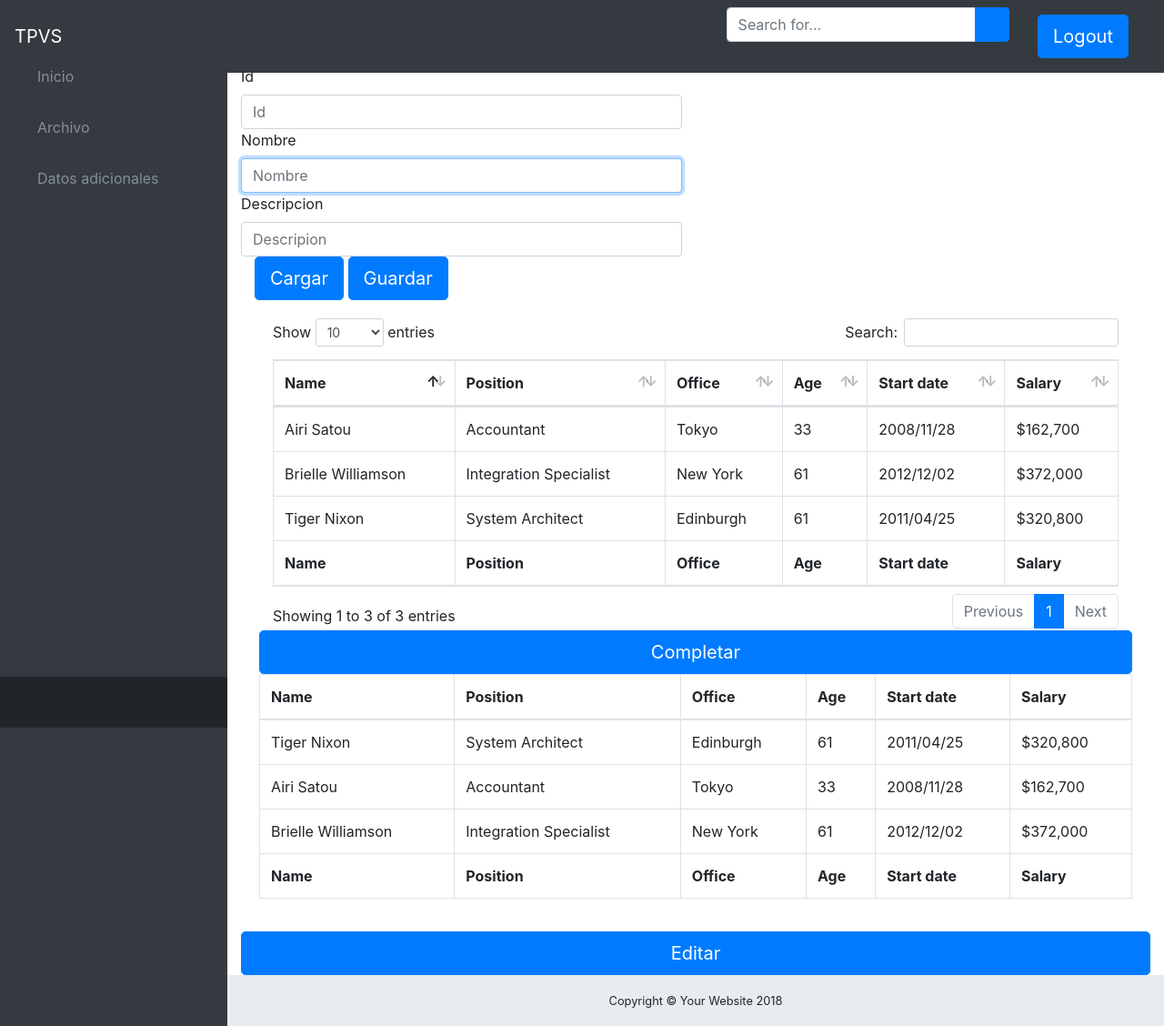
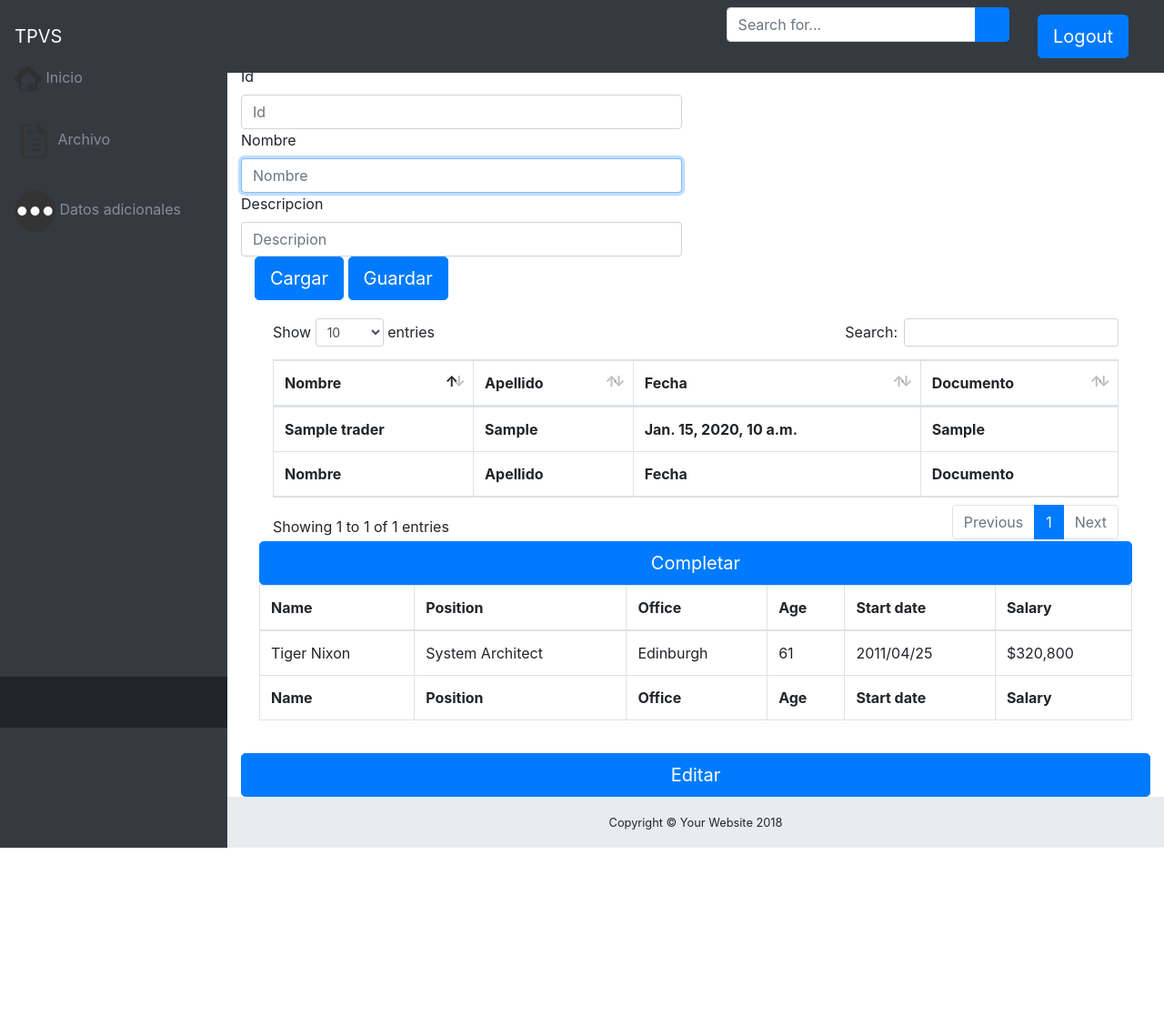
Before and after one commit to MLM26/PruebasTPVS, a Django app: template templates/traders.html in a window 1280 px wide. Shown: the whole page at 91% size. After the commit the page ends 932 px from the top, so only its background shows below. Run offline with Django 3.2, Linux system fonts and the light colour scheme; the template is opened without the code that fills it: values that come from a table or form of the project are taken from there, others are empty; tables that the repository leaves empty hold one stand-in row (values such as "Sample post"); lists and menus that the app fills with data are empty; some libraries are stand-ins or nearby versions; some web fonts are replaced.

Commit message:
Imagenes de iconos

```diff
--- a/polls/forms.py
+++ b/polls/forms.py
@@ -3,16 +3,14 @@ from django.views import generic
 from django.views.generic.edit import CreateView,UpdateView, DeleteView
 from .models import Archivo
 
-class Trader(forms.ModelForm):
-    nombre: forms.CharField(widget=forms.TextInput(),required=True)
-    descripcion: forms.CharField(widget=forms.TextInput(),required=True)
 
 class CargarArchivo(forms.ModelForm):
     class Meta:
         model = Archivo
         fields = [
             "nombre",
-            "file",
+            "descripcion",
+            "ruta",
         ]
 """
     nombre: forms.CharField(widget=forms.TextInput(),required=True)
--- a/polls/models.py
+++ b/polls/models.py
@@ -1,15 +1,60 @@
 from django.db import models
 from django.utils import timezone
 
-"""
-class Trader(models.Model):
-    nombre = models.CharField(max_length = 50)
-    descripcion = models.TextField()
-    created_date = models.DateTimeField(default=timezone.now)
+class Sistema(models.Model):
+    nombre = models.CharField(max_length=200)
+    descripcion =  models.TextField()
+    author = models.ForeignKey('auth.User', on_delete=models.CASCADE)
+    fecha = models.DateTimeField( blank=True, null=True)
+    identificador = models.CharField(max_length=100)
+
+    def publish(self):
+        self.fecha = timezone.now()
+        self.save()
 
     def __str__(self):
         return self.nombre
-"""
+
+class Trader(models.Model):
+    nombre = models.CharField(max_length=200)
+    apellido = models.CharField(max_length=200)
+    fecha = models.DateTimeField( blank=True, null=True)
+    documento = models.CharField(max_length=100)
+    identificador = models.CharField(max_length=100)
+
+    def publish(self):
+        self.fecha = timezone.now()
+        self.save()
+
+    def __str__(self):
+        return self.identificador
+
+class Portafolio(models.Model):
+    nombre = models.CharField(max_length=200)
+    descripcion = models.CharField(max_length=200)
+    fecha = models.DateTimeField( blank=True, null=True)
+    identificador = models.CharField(max_length=100)
+
+    def publish(self):
+        self.fecha = timezone.now()
+        self.save()
+
+    def __str__(self):
+        return self.nombre
+
+class Archivo(models.Model):
+    nombre = models.CharField(max_length=200)
+    descripcion = models.CharField(max_length=200)
+    ruta = models.FileField()
+    fecha = models.DateTimeField( blank=True, null=True)
+
+    def update(self):
+        self.fecha = timezone.now()
+        self.save()
+
+    def __str__(self):
+        return self.nombre
+    """
 class Archivo(models.Model):
     nombre = models.CharField(max_length = 50)
     file = models.FileField()
@@ -19,3 +64,4 @@ class Archivo(models.Model):
 
     def get_absolute_url(self):
         return reverse('editar',kwargs={'pk':self.pk})
+"""
--- a/templates/base.html
+++ b/templates/base.html
@@ -32,24 +32,24 @@
       <ul class="navbar-nav navbar-sidenav" id="exampleAccordion">
         <li class="nav-item" data-toggle="tooltip" data-placement="right" title="Inicio">
           <a class="nav-link" href="{%url 'index'%}">
-            <i class="fa fa-fw fa-dashboard"></i>
+            <img src= "{% static 'img/home-icon.png' %}"></img>
             <span class="nav-link-text">Inicio</span>
           </a>
         </li>
         <li class="nav-item" data-toggle="tooltip" data-placement="right" title="Archivo">
           <a class="nav-link" href="{%url 'archivo'%}">
-            <i class="fa fa-fw fa-table"></i>
-            <span class="nav-link-text">Archivo</span>
+          <img src= "{% static 'img/file-icon.png' %}"></img>
+          <span class="nav-link-text">Archivo</span>
           </a>
         </li>
         <li class="nav-item" data-toggle="tooltip" data-placement="right" title="Datos adicionales">
           <a class="nav-link nav-link-collapse collapsed" data-toggle="collapse" href="#collapseComponents" data-parent="#exampleAccordion">
-            <i class="fa fa-fw fa-wrench"></i>
+            <img src= "{% static 'img/add-icon.png' %}"></img>
             <span class="nav-link-text">Datos adicionales</span>
           </a>
           <ul class="sidenav-second-level collapse" id="collapseComponents">
             <li>
-              <a href="{%url 'traders'%}">Trader</a>
+              <a href="{%url 'traders'%}" >Trader</a>
             </li>
             <li>
               <a  href="{%url 'portafolios'%}">Portafolio</a>
--- a/templates/traders.html
+++ b/templates/traders.html
@@ -27,49 +27,29 @@
         <table class="table table-bordered" id="dataTable" width="100%" cellspacing="0">
           <thead>
             <tr>
-              <th>Name</th>
-              <th>Position</th>
-              <th>Office</th>
-              <th>Age</th>
-              <th>Start date</th>
-              <th>Salary</th>
+              <th>Nombre</th>
+              <th>Apellido</th>
+              <th>Fecha</th>
+              <th>Documento</th>
             </tr>
           </thead>
           <tfoot>
             <tr>
-              <th>Name</th>
-              <th>Position</th>
-              <th>Office</th>
-              <th>Age</th>
-              <th>Start date</th>
-              <th>Salary</th>
+              <th>Nombre</th>
+              <th>Apellido</th>
+              <th>Fecha</th>
+              <th>Documento</th>
             </tr>
           </tfoot>
           <tbody>
+            {% for t in traders %}
             <tr>
-              <td>Tiger Nixon</td>
-              <td>System Architect</td>
-              <td>Edinburgh</td>
-              <td>61</td>
-              <td>2011/04/25</td>
-              <td>$320,800</td>
+              <th>{{ t.nombre }} </th>
+              <th>{{ t.apellido }} </th>
+              <th>{{ t.fecha }} </th>
+              <th>{{ t.documento }} </th>
             </tr>
-            <tr>
-              <td>Airi Satou</td>
-              <td>Accountant</td>
-              <td>Tokyo</td>
-              <td>33</td>
-              <td>2008/11/28</td>
-              <td>$162,700</td>
-            </tr>
-            <tr>
-              <td>Brielle Williamson</td>
-              <td>Integration Specialist</td>
-              <td>New York</td>
-              <td>61</td>
-              <td>2012/12/02</td>
-              <td>$372,000</td>
-            </tr>
+            {% endfor %}
           </tbody>
         </table>
       </div>
@@ -107,22 +87,6 @@
               <td>2011/04/25</td>
               <td>$320,800</td>
             </tr>
-            <tr>
-              <td>Airi Satou</td>
-              <td>Accountant</td>
-              <td>Tokyo</td>
-              <td>33</td>
-              <td>2008/11/28</td>
-              <td>$162,700</td>
-            </tr>
-            <tr>
-              <td>Brielle Williamson</td>
-              <td>Integration Specialist</td>
-              <td>New York</td>
-              <td>61</td>
-              <td>2012/12/02</td>
-              <td>$372,000</td>
-            </tr>
           </tbody>
         </table>
       </div>
```
Also changed, not shown: polls/views.py (+6 -2 lines), polls/migrations/0002_auto_20180329_1834.py (added), static/img/add-icon.png (added), static/img/file-icon.png (added), static/img/home-icon.png (added), 4 other files.
